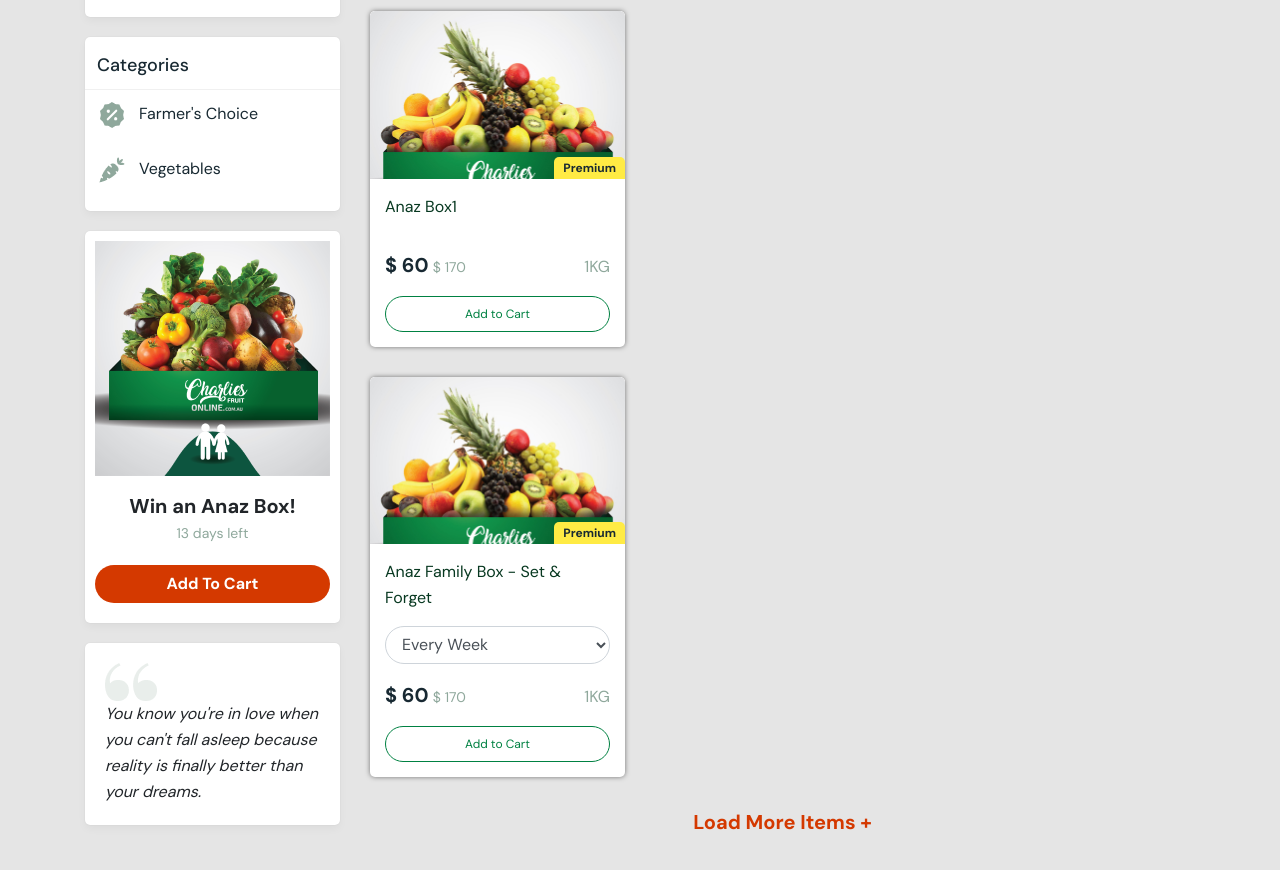
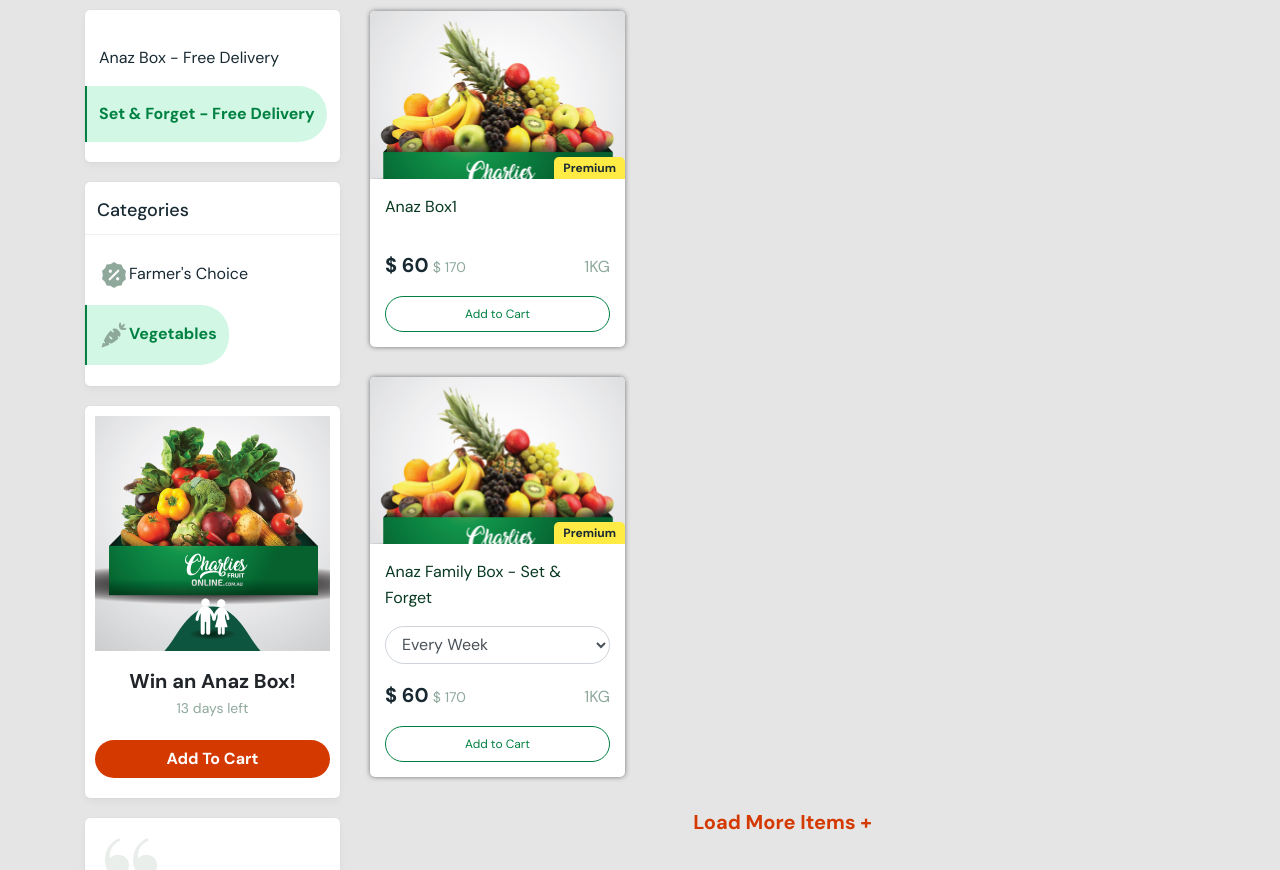
Before and after one commit to mostak-shahid/anaz, a plain HTML site: page home.html in a window 1280 px wide. Shown: the part 765-1635 px from the top of the page. Drawn offline with Linux system fonts and the light colour scheme; files whose address does not match are found by name.

Commit message:
Css and Home updated

```diff
--- a/css/main.css
+++ b/css/main.css
@@ -81,6 +81,7 @@
 .mr60{margin-right:60px}
 .mb60{margin-bottom:60px}
 .ml60{margin-left:60px}
+.loader{position: absolute;width: calc(100% - 30px);height: 100%;background-color: rgba(0,0,0,.3);z-index: 9;text-align: center;padding-top: 50%;}
 ul,ol {padding-left: 16px;list-style: none;}
 ul.red-dot li:before {content: "\2022"; color: #D43900; font-weight: bold; display: inline-block; width: 8px; margin-left: -1em; margin-right: 13px; }
 ol.red-num {counter-reset: li}
@@ -102,7 +103,7 @@
 #top-bar .shop-nav{padding-top: 2px;padding-bottom: 2px;}
 #menu-bar{box-shadow:0px 0px 1px rgba(0, 0, 0, 0.04), 0px 2px 6px rgba(0, 0, 0, 0.04), 0px 10px 20px rgba(0, 0, 0, 0.04)}
 #menu-bar .menu-item{padding-top:15px;padding-bottom:15px}
-#mobile-menu-bar{position: fixed;left: -100%;width: calc(100% - 70px);top: 50px;bottom: 0;max-height: 100%;overflow-y: scroll;z-index: 999;box-shadow: 0px 0px 1px rgba(0, 0, 0, 0.04), 0px 0px 2px rgba(0, 0, 0, 0.06), 0px 4px 8px rgba(0, 0, 0, 0.04);
+#mobile-menu-bar{position: fixed;left: -100%;width: calc(100% - 70px);top: 86px;bottom: 0;max-height: 100%;overflow-y: scroll;z-index: 999;box-shadow: 0px 0px 1px rgba(0, 0, 0, 0.04), 0px 0px 2px rgba(0, 0, 0, 0.06), 0px 4px 8px rgba(0, 0, 0, 0.04);
 }
 #mobile-menu-bar.active{left: 0;}
 #mobile-menu-bar li a{padding-left: 20px;padding-top: 11px;padding-bottom: 11px;display: block;}
@@ -115,14 +116,15 @@
 
 .link-unit{box-shadow: 0px 0px 1px rgba(0, 0, 0, 0.04), 0px 0px 2px rgba(0, 0, 0, 0.06), 0px 4px 8px rgba(0, 0, 0, 0.04);border-radius: 5px}
 .link-unit.delivery-system{padding-top: 20px;padding-bottom: 20px;}
-.link-unit.delivery-system li{display: block;}
-.link-unit.delivery-system li a.menu-item{display: inline-block;font-size: 16px;line-height: 26px;color: #182932;padding: 15px 12px;border-left:2px solid transparent;border-top-right-radius: 28px;border-bottom-right-radius: 28px;}
-.link-unit.delivery-system li a.menu-item.active{font-weight: 700;color: #008142;background-color: #D2F8E5;border-color: #008142}
+.link-unit li{display: block;}
+.link-unit li a.menu-item{display: inline-block;font-size: 16px;line-height: 26px;color: #182932;padding: 15px 12px;border-left:2px solid transparent;border-top-right-radius: 28px;border-bottom-right-radius: 28px;}
+.link-unit li a.menu-item.active{font-weight: 700;color: #008142;background-color: #D2F8E5;border-color: #008142}
 
 .link-unit.categories{padding-bottom: 1px;}
 .link-unit.categories h4{font-weight: 500; font-size: 18px; line-height: 28px;padding: 14px 12px 10px;margin-bottom: 10px;border-bottom: 1px solid rgba(0,0,0,.06);}
-.link-unit.categories .menu-item{margin-bottom: 25px;padding-left: 12px;display: block;}
-.link-unit.categories .menu-item img{margin-right: 12px;}
+.link-unit.categories ul{padding-bottom: 20px;}
+/*.link-unit.categories .menu-item{margin-bottom: 25px;padding-left: 12px;display: block;}
+.link-unit.categories .menu-item img{margin-right: 12px;}*/
 
 .link-unit.add-sec{padding: 10px;}
 .link-unit.quote{padding: 20px;}
@@ -203,6 +205,7 @@
 	.mr-md-60{margin-right:60px}
 	.mb-md-60{margin-bottom:60px}
 	.ml-md-60{margin-left:60px}
+	.link-unit.delivery-system{margin-top: 145px;}
 	#banner .indicators-wrapper {padding-right: 30px;padding-bottom: 30px;text-align: right;}
 	#top-bar .dashboard-con{margin-right:40px}
 	#categories .img-category{margin-bottom: 12px;}
@@ -232,5 +235,6 @@
 @media (max-width:399.98px){
 	#top-bar .img-logo{height: 30px;width: auto;}
 	#top-bar .img-user-icon{width: 24px;height: 24px;}
+	#mobile-menu-bar{top: 50px;}
 
 }
--- a/home.html
+++ b/home.html
@@ -119,6 +119,7 @@
 			<div class="container">
 				<div class="row">
 					<div class="col-lg-9 order-lg-last">
+						<div class="text-white loader" style="display: none"><i class="fa fa-spinner fa-pulse fa-3x fa-fw "></i></div>
 						<h2 class="mb30 text-dark-green">Set &amp; Forget - Free Delivery!</h2>
 						<div class="input-group mb-4">
 							<input type="text" class="product-search form-control" placeholder="Search for products.." aria-label="Search for products.." aria-describedby="button-addon">
@@ -197,7 +198,7 @@
 							<h4 class="text-dark-green">Categories</h4>
 							<ul class="list-unstyled mb-0">
 								<li><a class="menu-item text-dark-green" href="#"><img src="images/icon_farmers_choice.png">Farmer's Choice</a></li>
-								<li><a class="menu-item text-dark-green" href="#"><img src="images/icon_vegetables.png">Vegetables</a></li>
+								<li><a class="menu-item text-dark-green active" href="#"><img src="images/icon_vegetables.png">Vegetables</a></li>
 							</ul>
 						</div>
 						<div class="link-unit add-sec mb20 bg-white">
@@ -208,7 +209,7 @@
 								<a href="#" class="btn btn-block rounded-pill text-white bg-orange font-weight-bold mb10">Add To Cart</a>
 							</div>
 						</div>
-						<div class="link-unit quote mb20 bg-white">
+						<div class="link-unit quote bg-white">
 							<div class="font-italic">
 								<img class="img-fluid img-quote" src="images/quote.png" alt="Quote Text">
 								<div class="text">
```
